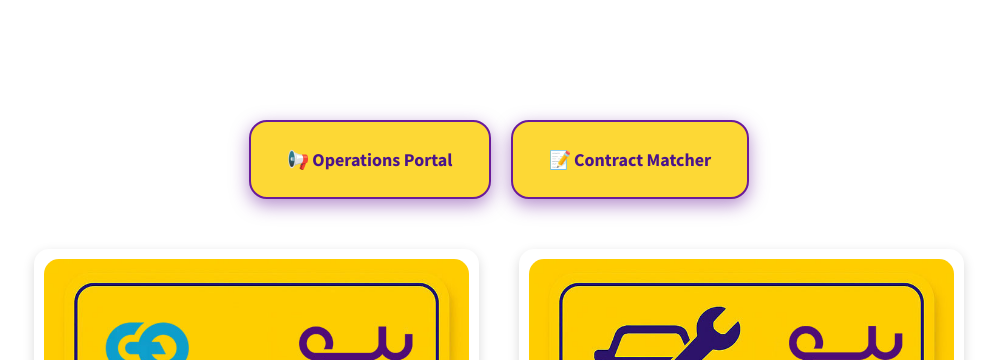
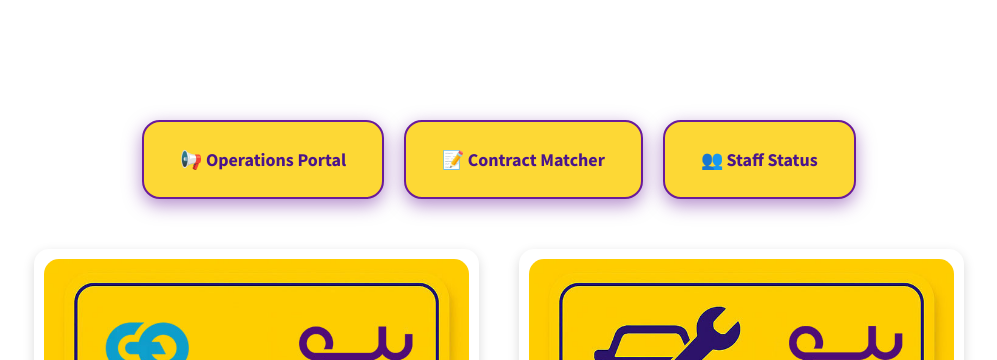
Before and after one commit to moalamir52/Yelo, a website: page index.html in a window 1280 px wide. Shown: the part 800-1160 px from the top of the page, without its empty margins (141-1138 px from the left). Drawn offline with nearby package versions, Linux system fonts and the light colour scheme.

Commit message:
Website image update

```diff
--- a/index.html
+++ b/index.html
@@ -122,7 +122,13 @@
     style="display: flex; align-items: center; text-decoration: none;"
   >
     📝 Contract Matcher
-
+  </a>
+  <a
+    href="https://moalamir52.github.io/Staff/"
+    class="reminder-card"
+    style="display: flex; align-items: center; text-decoration: none;"
+  >
+    👥 Staff Status
   </a>
 </div>
 
```
Also changed, not shown: 1 other file.
